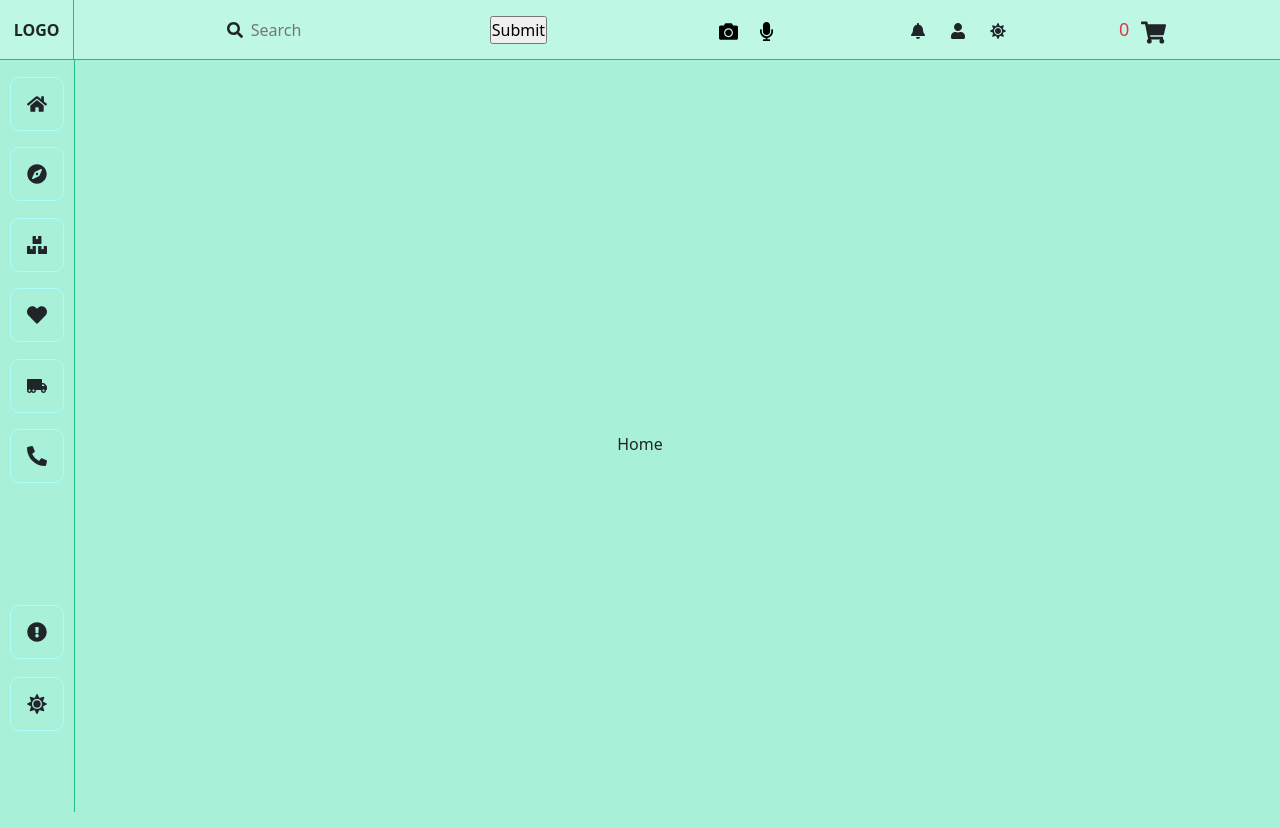
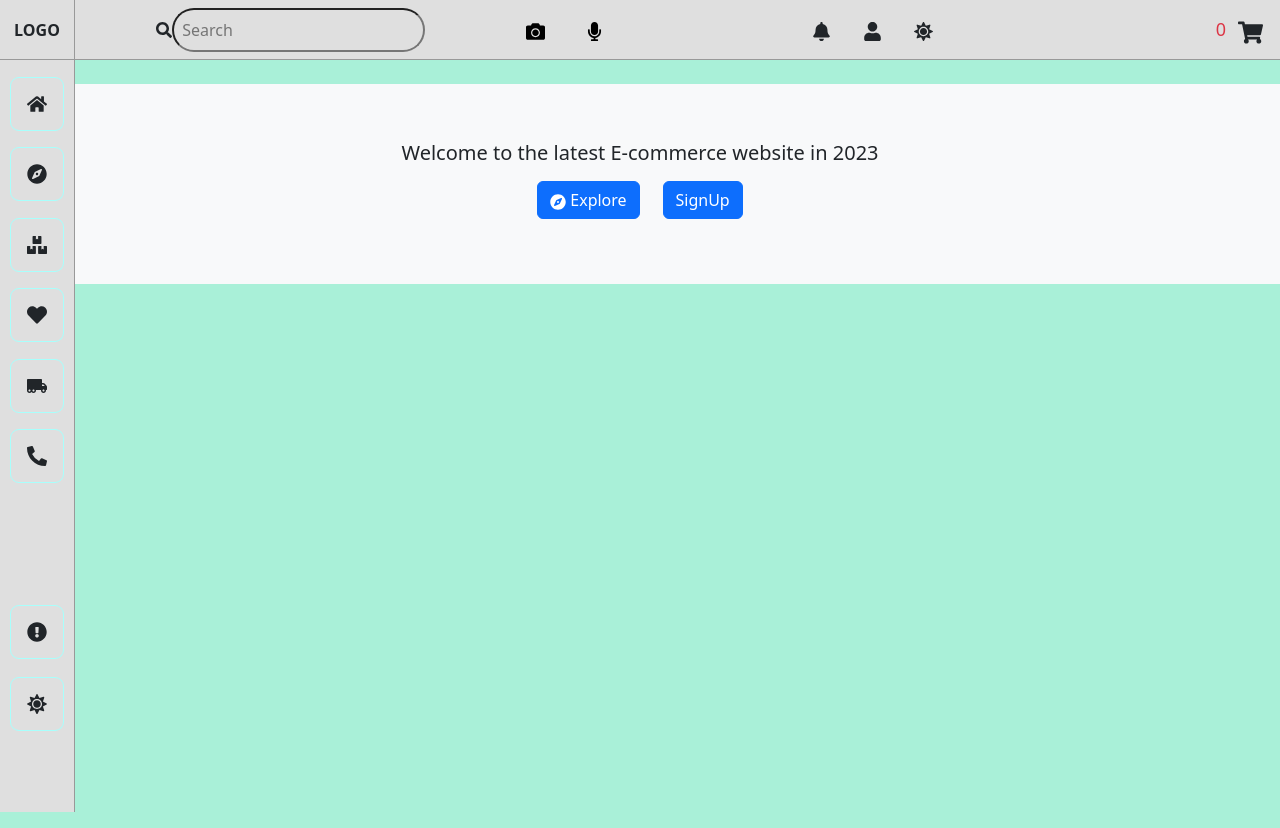
Before and after one commit to Adityaverma4648/EcommerceReact, a React (Create React App) app: page / in a window 1280 px wide. Built offline with nearby package versions, Linux system fonts and the light colour scheme.

Commit message:
Cart,Home updates

```diff
--- a/src/App.css
+++ b/src/App.css
@@ -16,13 +16,13 @@ body::-webkit-scrollbar{
 .Header{
     height: 60px;
     display: flex;
-    background-color: rgb(190, 248, 229);
-    border-bottom: 1px solid rgb(31, 191, 132);
+    background-color: rgb(223, 223, 223);
+    border-bottom: 1px solid rgb(153, 153, 153);
 }
 .logoCont{
     height: 100%;
-    width: 75px;
-    border-right: 1px solid rgb(31, 191, 132);
+    min-width: 75px;
+    border-right: 1px solid rgb(153, 153, 153);
     display: flex;
     justify-content: center;
     align-items: center;
@@ -32,11 +32,11 @@ body::-webkit-scrollbar{
 
 /*  sidebar Styles */
 .Sidebar{
-    /* background-image:url("https://img.freepik.com/free-vector/vector-background-abstract-polygon-triangles_2065-346.jpg?w=2000"); */
+        background-color: rgb(223, 223, 223);
     height: 94vh;
     width: 75px;
     font-size: 20px ;
-    border-right: 1px solid rgb(31, 191, 132);
+    border-right: 1px solid rgb(153, 153, 153);
 }
 .sidebarNavIconsList{
     width: 100%;
@@ -120,7 +120,6 @@ body::-webkit-scrollbar{
    height: 96vh;
    display: flex;
    justify-content: center;
-   align-items: center;
    background-color: rgb(169, 240, 216);
 }
 
@@ -133,19 +132,40 @@ body::-webkit-scrollbar{
 }
 .searchForm{
     width: 35%;
-    /* background-color: red; */
     display: flex;
     justify-content: center;
     align-items: center;
 }
+.searchForm input{
+    width: 60%;
+
+}
 .userOrientedIconOptions{
-    font-size: 21px;
+    width: 20%;
+    padding: 0.5rem 0px;
+}
+.userOrientedIconOptions button{
+    padding: 0px 1rem;
+    font-size: 19px;
 }
 .searchOptions{
-    width: 8%;
+    width: 20%;
     font-size: 19px;
     display: flex;
-    /* background-color: red; */
-    justify-content: space-evenly;
-    align-items: center;
+    padding: 0.55rem 0px;
 }
+.searchOptions button{
+    padding: 0px 1.25rem;
+}
+.cartContIcon{
+    width: 23%;
+}
+
+
+/* Home */
+.welcomeHomeCont{
+    height: 25vh;
+}
+.welcomeHomeButtonCont{
+    width: 20%;
+}
--- a/src/App.js
+++ b/src/App.js
@@ -11,7 +11,7 @@ import OrderNdelivery from "./components/OrderNdelivery";
 import AfterSales from "./components/AfterSales";
 import Feedback from "./components/Feedback";
 import Settings from "./components/Settings";
-
+import Cart from "./components/Cart";
 
 const App = () => {
   const handleSearch = () => {};
@@ -30,6 +30,7 @@ const App = () => {
             <Route path="/afterSales" element={<AfterSales />}></Route>
             <Route path="/feedback" element={<Feedback />}></Route>
             <Route path="/settings" element={<Settings />}></Route>
+            <Route path="/cart" element={<Cart />}></Route>
 
           </Routes>
 
--- /dev/null
+++ b/src/components/Cart.js
@@ -0,0 +1,9 @@
+import React from 'react'
+
+const Cart = () => {
+  return (
+    <div className='CompContainer'>Cart</div>
+  )
+}
+
+export default Cart
--- a/src/components/Header.js
+++ b/src/components/Header.js
@@ -8,6 +8,7 @@ import {
   FaSun,
   FaShoppingCart,
 } from "react-icons/fa";
+import {Link} from "react-router-dom"
 
 const Header = ({ search }) => {
   // const [search,setSearch] = useState("");
@@ -21,8 +22,8 @@ const Header = ({ search }) => {
         {/* search form */}
         <div className="searchForm d-flex justify-content-center align-items-center">
           <FaSearch />
-          <input type="text" name="searchInp" id="searchInp" className="bg-transparent border-0 p-2 rounded-5" placeholder="Search" />
-          <input type="submit" name="searchBtn" id="searchBtn" />
+          <input type="text" name="searchInp" id="searchInp" className="bg-transparent p-2 rounded-5" placeholder="Search" />
+
         </div>
 
         {/* Search Icons  */}
@@ -56,6 +57,7 @@ const Header = ({ search }) => {
           >
             0
           </span>
+          <Link to="/cart">
           <button
             type="button"
             className="btn border-0 "
@@ -63,6 +65,7 @@ const Header = ({ search }) => {
           >
             <FaShoppingCart />
           </button>
+          </Link>
         </div>
       </div>
     </div>
--- a/src/components/Home.js
+++ b/src/components/Home.js
@@ -1,11 +1,28 @@
-import React from 'react'
+import React from "react";
+import { Link } from "react-router-dom";
+import { FaCompass } from "react-icons/fa";
 
 const Home = () => {
   return (
-    <div className='CompContainer'>
-      Home
+    <div className="CompContainer">
+      <div className="welcomeHomeCont container-fluid bg-light my-4 d-flex flex-column align-items-center justify-content-center py-4">
+        <h5>Welcome to the latest E-commerce website in 2023</h5>
+        <div className="py-2 welcomeHomeButtonCont d-flex justify-content-evenly align-items-center">
+          <Link to="/explore">
+            <button type="button" className="btn btn-primary">
+              <FaCompass className="me-1" />
+              Explore
+            </button>
+          </Link>
+          <Link to="/signUp">
+            <button type="button" className="btn btn-primary">
+              SignUp
+            </button>
+          </Link>
+        </div>
+      </div>
     </div>
-  )
-}
+  );
+};
 
-export default Home
+export default Home;
```
